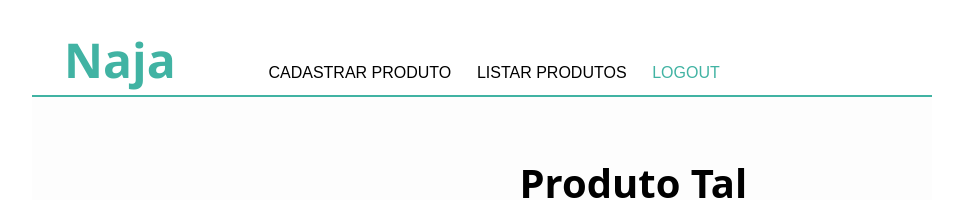
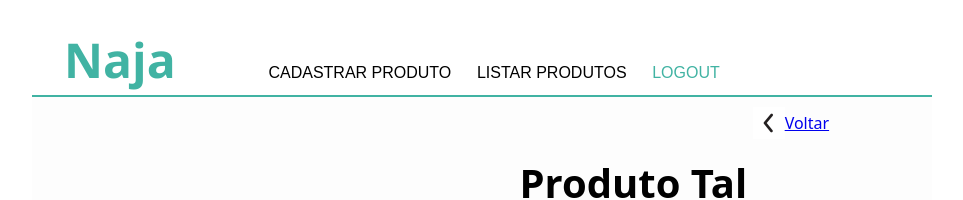
Before and after one commit to gabrielssa/DSW-front, a React (Create React App) app: page /ver-produto in a window 1280 px wide. Shown: the top 200 px of the page, without its empty margins (158-1121 px from the left). Built offline with nearby package versions, Linux system fonts and the light colour scheme; no server answers; sample sign-in values are in the browser's storage.

Commit message:
update login & register

```diff
--- a/src/pages/login/Login.js
+++ b/src/pages/login/Login.js
@@ -1,5 +1,5 @@
 import React from 'react';
-import { useHistory } from "react-router-dom";
+import { useHistory, Link } from "react-router-dom";
 
 import {ErrorMessage, Formik, Form, Field} from 'formik';
 import * as yup from 'yup';
@@ -14,17 +14,20 @@ const Login = () => {
         document.getElementById("feedback").innerHTML = 'Logando'
         axios.post('http://dsw-backend.herokuapp.com/login', values)
             .then(resp => {
+                console.log(resp)
                 const { data } = resp
                 if ( data ){
                     localStorage.setItem('app-token', data.token)
                     window.location = "/listar-produto"
                 }
             }).catch(function(motivo) {
-                console.log(motivo)
+                console.log("erro")
+                alert('login ou senha incorretos')
+                /*
                 document.getElementById("feedback").innerHTML = 'Senha ou Login incorretos'
                 setTimeout(() => {
                     document.getElementById("feedback").innerHTML = '';
-                }, 3000);
+                }, 3000);*/
              });
     }
 
@@ -78,6 +81,10 @@ const Login = () => {
             </Form>
         </Formik>
 
+            <div id="links">
+                <p><Link to="/register">Registrar</Link></p>
+                <p>Não tem uma conta?</p>
+            </div>
         </div>
         </>
     )
--- a/src/pages/login/login.css
+++ b/src/pages/login/login.css
@@ -53,3 +53,11 @@
     font-size: 0.7rem;
     color: red;
 }
+
+#links{
+    text-align: center;
+}
+
+.Login-Error{
+    display: block;
+}
--- a/src/pages/register/Register.js
+++ b/src/pages/register/Register.js
@@ -1,6 +1,6 @@
 import React from 'react';
 
-import { useHistory } from "react-router-dom";
+import { useHistory, Link } from "react-router-dom";
 
 import {ErrorMessage, Formik, Form, Field} from 'formik';
 import * as yup from 'yup';
@@ -27,7 +27,7 @@ const Register = () => {
 
     return (
         <>
-        <div>
+        <div id="login-container">
         <h1>Register</h1>
         <p>Preencha os campos para se cadastrar</p>
 
@@ -37,6 +37,7 @@ const Register = () => {
                     <Field
                         name="name"
                         className="Login-Field"
+                        placeholder="primeiro nome"
                     />
 
                     <ErrorMessage
@@ -51,6 +52,7 @@ const Register = () => {
                     <Field
                         name="lastname"
                         className="Login-Field"
+                        placeholder="último nome"
                     />
 
                     <ErrorMessage
@@ -65,6 +67,7 @@ const Register = () => {
                     <Field
                         name="email"
                         className="Login-Field"
+                        placeholder="email"
                     />
 
                     <ErrorMessage
@@ -79,6 +82,8 @@ const Register = () => {
                     <Field
                         name="password"
                         className="Login-Field"
+                        placeholder="senha"
+                        type="password"
                     />
 
                     <ErrorMessage
@@ -93,7 +98,10 @@ const Register = () => {
                 <button className="Login-Btn" type="submit">Registrar</button>
             </Form>
         </Formik>
-
+            <div id="links">
+                <p>Já tem uma conta?</p>
+                <p><Link to="/">Login</Link></p>
+            </div>
         </div>
         </>
     )
--- a/src/pages/verProduto/VerProduto.css
+++ b/src/pages/verProduto/VerProduto.css
@@ -165,3 +165,29 @@ button:hover{
     margin: 0px auto;
     grid-area: y;
 }
+
+#voltar{
+    grid-area: c;
+    display: grid;
+    grid-template-rows: 1fr;
+    grid-template-columns: 0.5fr 0.5fr;
+    grid-template-areas: "img text";
+}
+
+#voltar img{
+    width: 2rem;
+    grid-area: img;
+    justify-self: end;
+    align-self: center;
+}
+
+#voltar span{
+    grid-area: text;
+    justify-self: start;
+    align-self: center;
+}
+
+#voltar span:hover{
+    text-decoration: underline;
+    cursor: pointer;
+}
--- a/src/pages/verProduto/VerProduto.js
+++ b/src/pages/verProduto/VerProduto.js
@@ -3,8 +3,9 @@ import Menu from '../../components/Menu';
 import Api from '../login/Api';
 import './VerProduto.css'
 import removeProduto from '../../components/RemoveProduto';
-import { useHistory } from "react-router-dom";
+import { useHistory, Link} from "react-router-dom";
 import Axios from 'axios';
+import Voltar from './img/voltar.png'
 
 const VerProduto = (props) => {
     const data = props.location
@@ -155,11 +156,18 @@ const VerProduto = (props) => {
             </div>
             <p id="feedback">Quantidade Atualizada</p>
 
+            <div id="voltar">
+                <img src={Voltar}></img>
+                <span><Link to="/listar-produto">Voltar</Link></span>
+            </div>
+
+
         </div>
         <div id="produtoDeletado">
             <h2>Este produto foi deletado</h2>
             <p onClick={voltarParaProdutos}>Voltar</p>
         </div>
+
     </>
     );
 }
```
Also changed, not shown: src/pages/verProduto/img/voltar.png (added).
